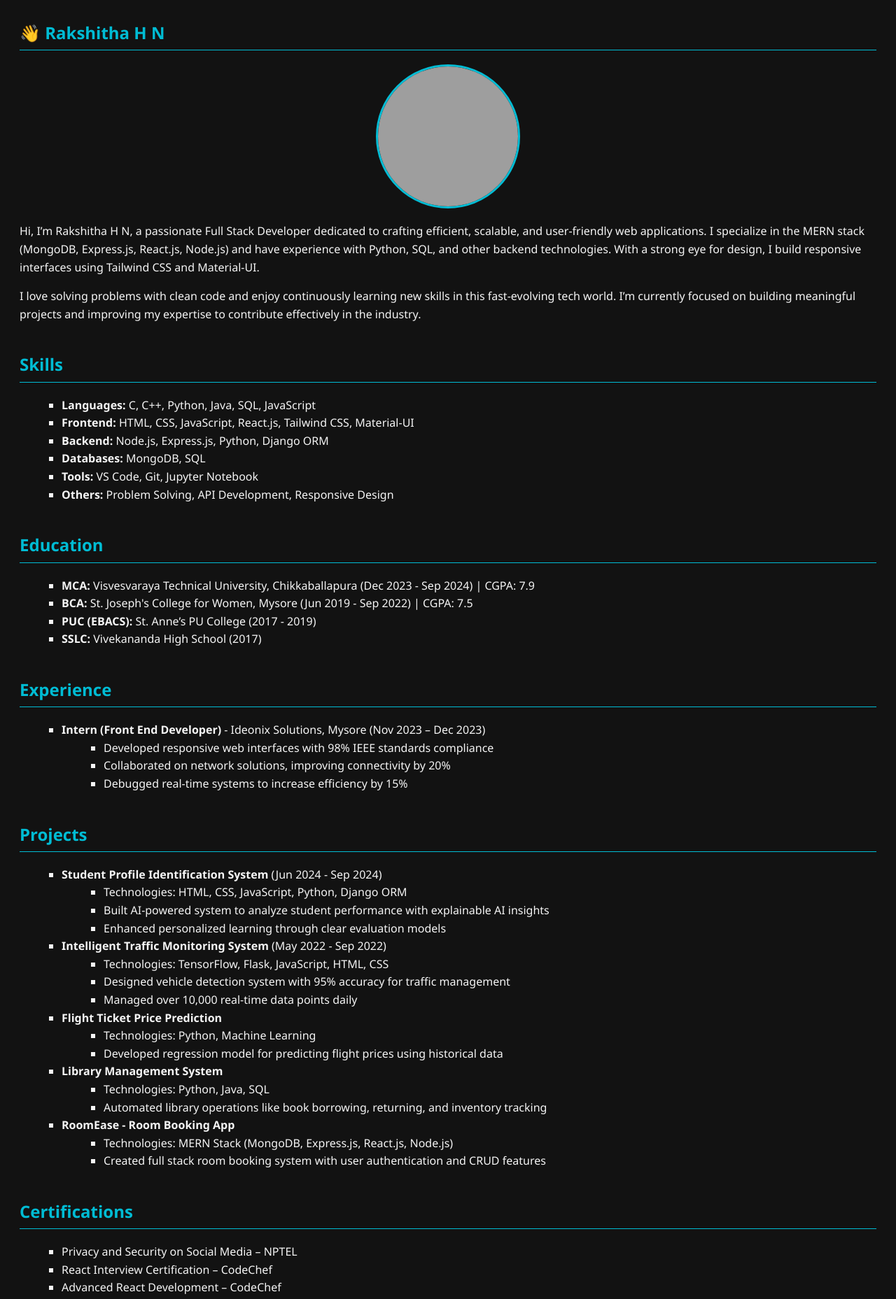
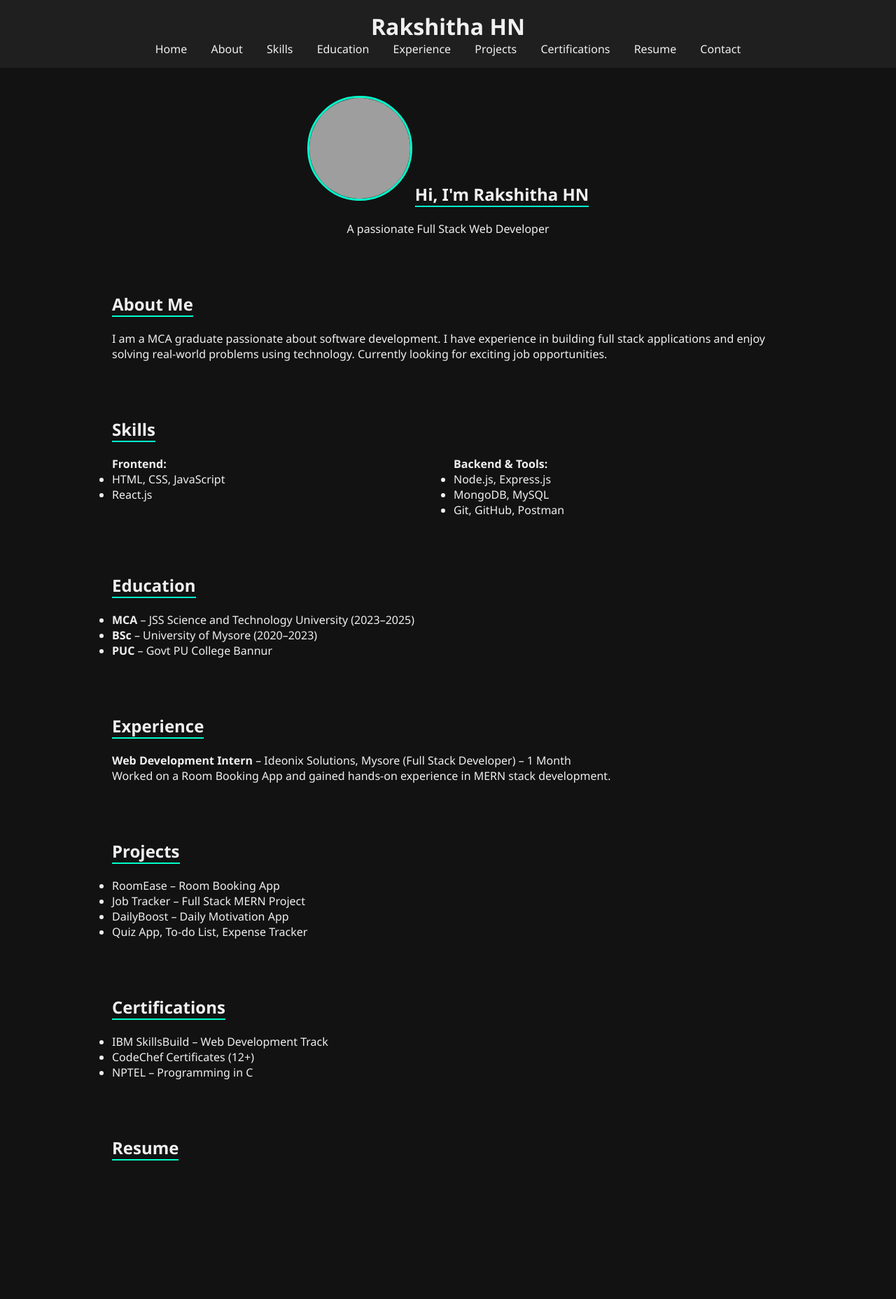
Before and after one commit to rakshu112003/My-personal-website-, a plain HTML site: page index.html in a window 1280 px wide. Shown: the top 1857 px of the page at 70% size. After the commit the page ends 1719 px from the top, so only its background shows below. Drawn offline with Linux system fonts and the light colour scheme; grey boxes are pictures that could not be loaded.

Commit message:
Update index.html

```diff
--- a/index.html
+++ b/index.html
@@ -1,139 +1,150 @@
-
-<html lang="en">
+<!DOCTYPE html><html lang="en">
 <head>
   <meta charset="UTF-8" />
-  <meta name="viewport" content="width=device-width, initial-scale=1.0"/>
-  <title>Rakshitha H N - Portfolio</title>
+  <meta name="viewport" content="width=device-width, initial-scale=1.0" />
+  <title>Rakshitha HN | Portfolio</title>
   <style>
+    * {
+      margin: 0;
+      padding: 0;
+      box-sizing: border-box;
+      font-family: 'Segoe UI', Tahoma, Geneva, Verdana, sans-serif;
+      scroll-behavior: smooth;
+    }
     body {
       background-color: #121212;
-      color: #f5f5f5;
-      font-family: 'Segoe UI', Tahoma, Geneva, Verdana, sans-serif;
-      line-height: 1.6;
-      padding: 20px;
+      color: #f0f0f0;
     }
-    h1, h2 {
-      color: #00bcd4;
-      border-bottom: 1px solid #00bcd4;
-      padding-bottom: 5px;
+    header {
+      background-color: #1f1f1f;
+      padding: 1rem;
+      text-align: center;
+      position: sticky;
+      top: 0;
+      z-index: 100;
     }
-    a {
-      color: #82e9de;
+    nav a {
+      margin: 0 15px;
+      color: #f0f0f0;
       text-decoration: none;
     }
+    nav a:hover {
+      color: #00ffcc;
+    }
     section {
-      margin-bottom: 40px;
+      padding: 40px 20px;
+      max-width: 1000px;
+      margin: auto;
     }
-    ul {
-      list-style-type: square;
-      margin-left: 20px;
+    h2 {
+      border-bottom: 2px solid #00ffcc;
+      display: inline-block;
+      margin-bottom: 20px;
     }
-    img {
-      display: block;
-      margin: 20px auto;
+    .profile {
+      text-align: center;
+    }
+    .profile img {
       border-radius: 50%;
-      border: 3px solid #00bcd4;
+      width: 150px;
+      height: 150px;
+      object-fit: cover;
+      border: 3px solid #00ffcc;
+    }
+    .grid {
+      display: grid;
+      gap: 1rem;
+    }
+    .grid-2 {
+      grid-template-columns: repeat(auto-fit, minmax(300px, 1fr));
+    }
+    footer {
+      background-color: #1f1f1f;
+      text-align: center;
+      padding: 1rem;
+      font-size: 0.9rem;
+    }
+    .btn {
+      display: inline-block;
+      margin-top: 10px;
+      padding: 10px 20px;
+      background-color: #00ffcc;
+      color: #121212;
+      text-decoration: none;
+      border-radius: 5px;
+      transition: 0.3s;
+    }
+    .btn:hover {
+      background-color: #00cc99;
     }
   </style>
 </head>
 <body>
-  <section id="home">
-    <h1>👋 Rakshitha H N</h1>
-    <img src="https://i.postimg.cc/LYNB4fj1/profile.jpg" alt="Rakshitha HN Photo" width="200" height="200">
-    <p>Hi, I’m Rakshitha H N, a passionate Full Stack Developer dedicated to crafting efficient, scalable, and user-friendly web applications. I specialize in the MERN stack (MongoDB, Express.js, React.js, Node.js) and have experience with Python, SQL, and other backend technologies. With a strong eye for design, I build responsive interfaces using Tailwind CSS and Material-UI.</p>
-    <p>I love solving problems with clean code and enjoy continuously learning new skills in this fast-evolving tech world. I’m currently focused on building meaningful projects and improving my expertise to contribute effectively in the industry.</p>
-  </section>
-
-  <section id="skills">
+  <header>
+    <h1>Rakshitha HN</h1>
+    <nav>
+      <a href="#home">Home</a>
+      <a href="#about">About</a>
+      <a href="#skills">Skills</a>
+      <a href="#education">Education</a>
+      <a href="#experience">Experience</a>
+      <a href="#projects">Projects</a>
+      <a href="#certifications">Certifications</a>
+      <a href="#resume">Resume</a>
+      <a href="#contact">Contact</a>
+    </nav>
+  </header>  <section id="home" class="profile">
+    <img src="https://i.postimg.cc/LYNB4fj1/profile.jpg" alt="Rakshitha HN">
+    <h2>Hi, I'm Rakshitha HN</h2>
+    <p>A passionate Full Stack Web Developer</p>
+  </section>  <section id="about">
+    <h2>About Me</h2>
+    <p>I am a MCA graduate passionate about software development. I have experience in building full stack applications and enjoy solving real-world problems using technology. Currently looking for exciting job opportunities.</p>
+  </section>  <section id="skills">
     <h2>Skills</h2>
-    <ul>
-      <li><strong>Languages:</strong> C, C++, Python, Java, SQL, JavaScript</li>
-      <li><strong>Frontend:</strong> HTML, CSS, JavaScript, React.js, Tailwind CSS, Material-UI</li>
-      <li><strong>Backend:</strong> Node.js, Express.js, Python, Django ORM</li>
-      <li><strong>Databases:</strong> MongoDB, SQL</li>
-      <li><strong>Tools:</strong> VS Code, Git, Jupyter Notebook</li>
-      <li><strong>Others:</strong> Problem Solving, API Development, Responsive Design</li>
-    </ul>
-  </section>
-
-  <section id="education">
+    <div class="grid grid-2">
+      <div>
+        <strong>Frontend:</strong>
+        <ul>
+          <li>HTML, CSS, JavaScript</li>
+          <li>React.js</li>
+        </ul>
+      </div>
+      <div>
+        <strong>Backend & Tools:</strong>
+        <ul>
+          <li>Node.js, Express.js</li>
+          <li>MongoDB, MySQL</li>
+          <li>Git, GitHub, Postman</li>
+        </ul>
+      </div>
+    </div>
+  </section>  <section id="education">
     <h2>Education</h2>
     <ul>
-      <li><strong>MCA:</strong> Visvesvaraya Technical University, Chikkaballapura (Dec 2023 - Sep 2024) | CGPA: 7.9</li>
-      <li><strong>BCA:</strong> St. Joseph's College for Women, Mysore (Jun 2019 - Sep 2022) | CGPA: 7.5</li>
-      <li><strong>PUC (EBACS):</strong> St. Anne’s PU College (2017 - 2019)</li>
-      <li><strong>SSLC:</strong> Vivekananda High School (2017)</li>
+      <li><strong>MCA</strong> – JSS Science and Technology University (2023–2025)</li>
+      <li><strong>BSc</strong> – University of Mysore (2020–2023)</li>
+      <li><strong>PUC</strong> – Govt PU College Bannur</li>
     </ul>
-  </section>
-
-  <section id="experience">
+  </section>  <section id="experience">
     <h2>Experience</h2>
-    <ul>
-      <li><strong>Intern (Front End Developer)</strong> - Ideonix Solutions, Mysore (Nov 2023 – Dec 2023)
-        <ul>
-          <li>Developed responsive web interfaces with 98% IEEE standards compliance</li>
-          <li>Collaborated on network solutions, improving connectivity by 20%</li>
-          <li>Debugged real-time systems to increase efficiency by 15%</li>
-        </ul>
-      </li>
-    </ul>
-  </section>
-
-  <section id="projects">
+    <p><strong>Web Development Intern</strong> – Ideonix Solutions, Mysore (Full Stack Developer) – 1 Month</p>
+    <p>Worked on a Room Booking App and gained hands-on experience in MERN stack development.</p>
+  </section>  <section id="projects">
     <h2>Projects</h2>
     <ul>
-      <li><strong>Student Profile Identification System</strong> (Jun 2024 - Sep 2024)
-        <ul>
-          <li>Technologies: HTML, CSS, JavaScript, Python, Django ORM</li>
-          <li>Built AI-powered system to analyze student performance with explainable AI insights</li>
-          <li>Enhanced personalized learning through clear evaluation models</li>
-        </ul>
-      </li>
-      <li><strong>Intelligent Traffic Monitoring System</strong> (May 2022 - Sep 2022)
-        <ul>
-          <li>Technologies: TensorFlow, Flask, JavaScript, HTML, CSS</li>
-          <li>Designed vehicle detection system with 95% accuracy for traffic management</li>
-          <li>Managed over 10,000 real-time data points daily</li>
-        </ul>
-      </li>
-      <li><strong>Flight Ticket Price Prediction</strong>
-        <ul>
-          <li>Technologies: Python, Machine Learning</li>
-          <li>Developed regression model for predicting flight prices using historical data</li>
-        </ul>
-      </li>
-      <li><strong>Library Management System</strong>
-        <ul>
-          <li>Technologies: Python, Java, SQL</li>
-          <li>Automated library operations like book borrowing, returning, and inventory tracking</li>
-        </ul>
-      </li>
-      <li><strong>RoomEase - Room Booking App</strong>
-        <ul>
-          <li>Technologies: MERN Stack (MongoDB, Express.js, React.js, Node.js)</li>
-          <li>Created full stack room booking system with user authentication and CRUD features</li>
-        </ul>
-      </li>
+      <li>RoomEase – Room Booking App</li>
+      <li>Job Tracker – Full Stack MERN Project</li>
+      <li>DailyBoost – Daily Motivation App</li>
+      <li>Quiz App, To-do List, Expense Tracker</li>
     </ul>
-  </section>
-
-  <section id="certifications">
+  </section>  <section id="certifications">
     <h2>Certifications</h2>
     <ul>
-      <li>Privacy and Security on Social Media – NPTEL</li>
-      <li>React Interview Certification – CodeChef</li>
-      <li>Advanced React Development – CodeChef</li>
+      <li>IBM SkillsBuild – Web Development Track</li>
+      <li>CodeChef Certificates (12+)</li>
+      <li>NPTEL – Programming in C</li>
     </ul>
-  </section>
-
-  <section id="contact">
-    <h2>Contact</h2>
-    <ul>
-      <li><strong>Email:</strong> <a href="mailto:rakshithahn123@gmail.com">rakshithahn123@gmail.com</a></li>
-      <li><strong>Phone:</strong> 7411275251</li>
-      <li><strong>LinkedIn:</strong> <a href="https://www.linkedin.com/in/rakshitha-hn-a14124327/" target="_blank">View Profile</a></li>
-      <li><strong>GitHub:</strong> <a href="https://github.com/rakshu112003" target="_blank">rakshu112003</a></li>
-    </ul>
-  </section>
-</body>
-</html>
+  </section>  <section id="resume">
+    <h2>Resume</h2>
+    <a href="https://drive.google.com/file/d/1TEbfB7iiy5aIR2gtIRb3GpTWw
```
